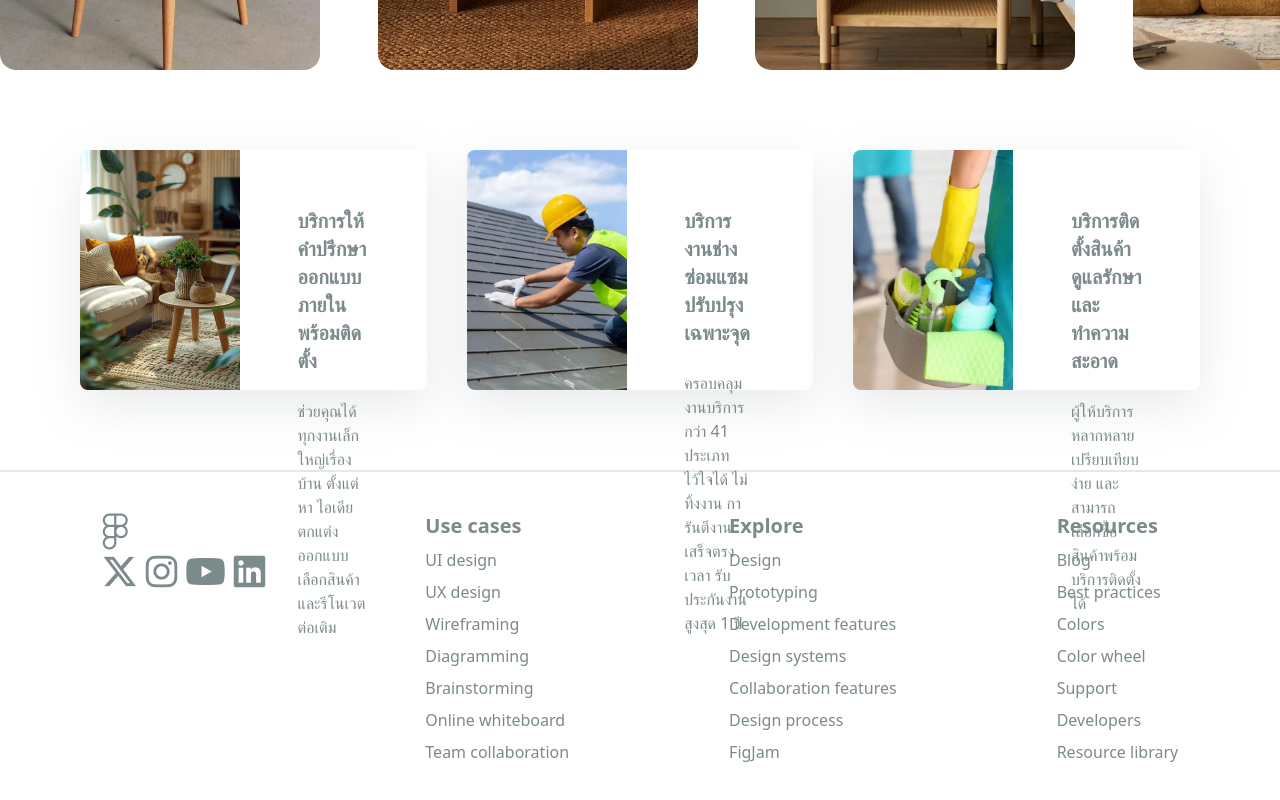
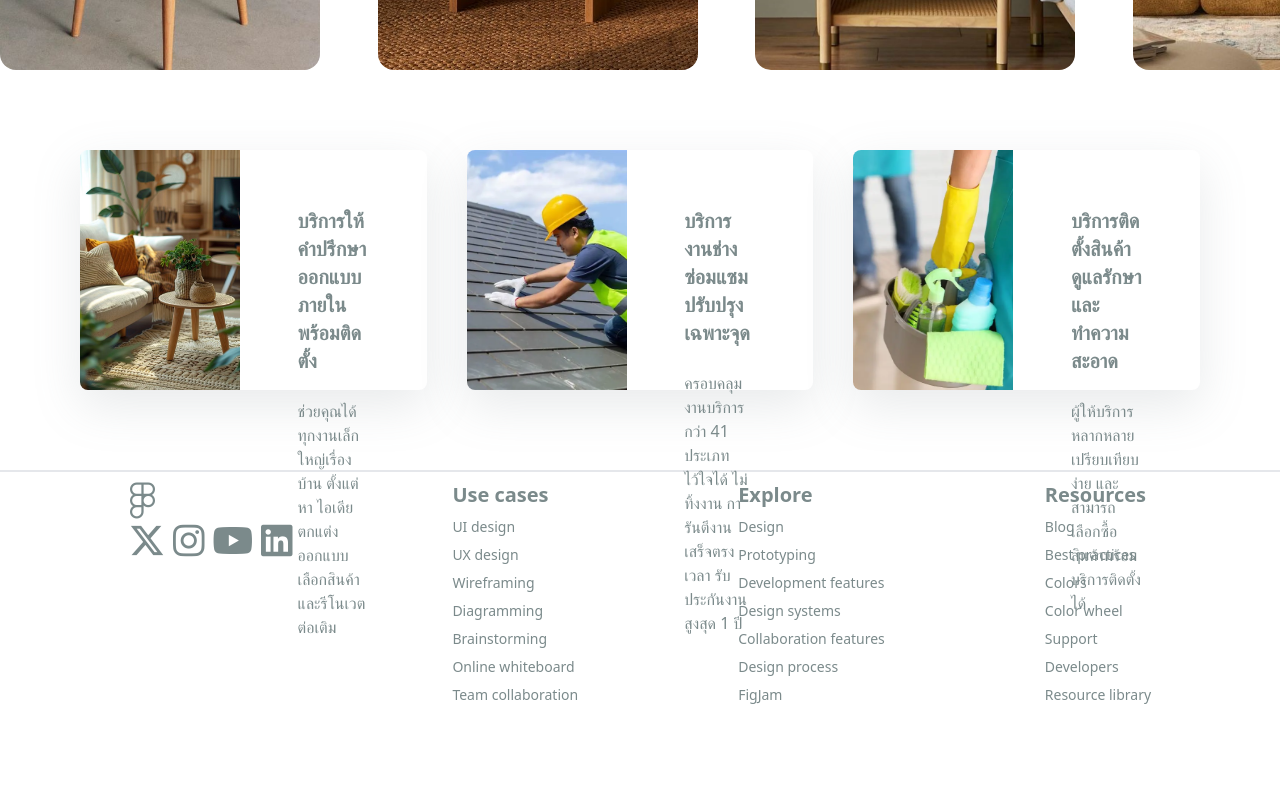
Before and after one commit to VelociKepler/OrbitRex-Living-react, a React (Vite) app: page / in a window 1280 px wide. Shown: the part 3593-4393 px from the top of the page. After the commit the page ends 4308 px from the top, so only its background shows below. Built offline with nearby package versions, Linux system fonts and the light colour scheme.

Commit message:
Update Footer.tsx

```diff
--- a/src/components/Footer.tsx
+++ b/src/components/Footer.tsx
@@ -1,8 +1,9 @@
+function footer() {
 
-function footer() {
     return (
-        <div className='flex gap-40 border-t-2 p-10 justify-center'>
-            <div className='text-4xl'>
+
+        <div className='flex lg:gap-40 border-t-2 p-2 justify-center md:gap-16 md:whitespace-nowrap'>
+            <div className='hidden lg:block md:block lg:text-4xl md:text-2xl text-sm'>
                 <p><i className="fa-brands fa-figma"></i></p>
                 <span><i className="fa-brands fa-x-twitter"></i></span>
                 <span><i className="fa-brands fa-instagram  ml-2"></i></span>
@@ -10,34 +11,34 @@ function footer() {
                 <span><i className="fa-brands fa-linkedin ml-2"></i></span>
             </div>
             <div className='flex flex-col gap-y-2'>
-                <h1 className='text-xl font-bold'>Use cases</h1>
-                <p>UI design</p>
-                <p>UX design</p>
-                <p>Wireframing</p>
-                <p>Diagramming</p>
-                <p>Brainstorming</p>
-                <p>Online whiteboard</p>
-                <p>Team collaboration</p>
+                <h1 className='text-sm md:text-xl lg:text-xl font-bold'>Use cases</h1>
+                <p className="text-sm">UI design</p>
+                <p className="text-sm">UX design</p>
+                <p className="text-sm">Wireframing</p>
+                <p className="text-sm">Diagramming</p>
+                <p className="text-sm">Brainstorming</p>
+                <p className="text-sm">Online whiteboard</p>
+                <p className="text-sm">Team collaboration</p>
             </div>
             <div className='flex flex-col gap-y-2'>
-                <h1 className='text-xl font-bold'>Explore</h1>
-                <p>Design</p>
-                <p>Prototyping</p>
-                <p>Development features</p>
-                <p>Design systems</p>
-                <p>Collaboration features</p>
-                <p>Design process</p>
-                <p>FigJam</p>
+                <h1 className='text-sm md:text-xl lg:text-xl font-bold'>Explore</h1>
+                <p className="text-sm">Design</p>
+                <p className="text-sm">Prototyping</p>
+                <p className="text-sm">Development features</p>
+                <p className="text-sm">Design systems</p>
+                <p className="text-sm">Collaboration features</p>
+                <p className="text-sm">Design process</p>
+                <p className="text-sm">FigJam</p>
             </div>
             <div className='flex flex-col gap-y-2'>
-                <h1 className='text-xl font-bold'>Resources</h1>
-                <p>Blog</p>
-                <p>Best practices</p>
-                <p>Colors</p>
-                <p>Color wheel</p>
-                <p>Support</p>
-                <p>Developers</p>
-                <p>Resource library</p>
+                <h1 className='text-sm md:text-xl lg:text-xl font-bold'>Resources</h1>
+                <p className="text-sm">Blog</p>
+                <p className="text-sm">Best practices</p>
+                <p className="text-sm">Colors</p>
+                <p className="text-sm">Color wheel</p>
+                <p className="text-sm">Support</p>
+                <p className="text-sm">Developers</p>
+                <p className="text-sm">Resource library</p>
             </div>
         </div>
     )
```
